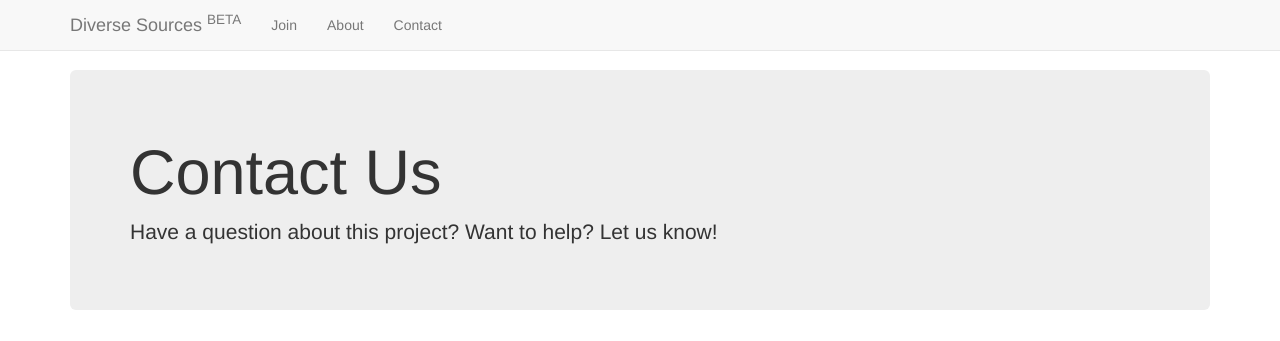
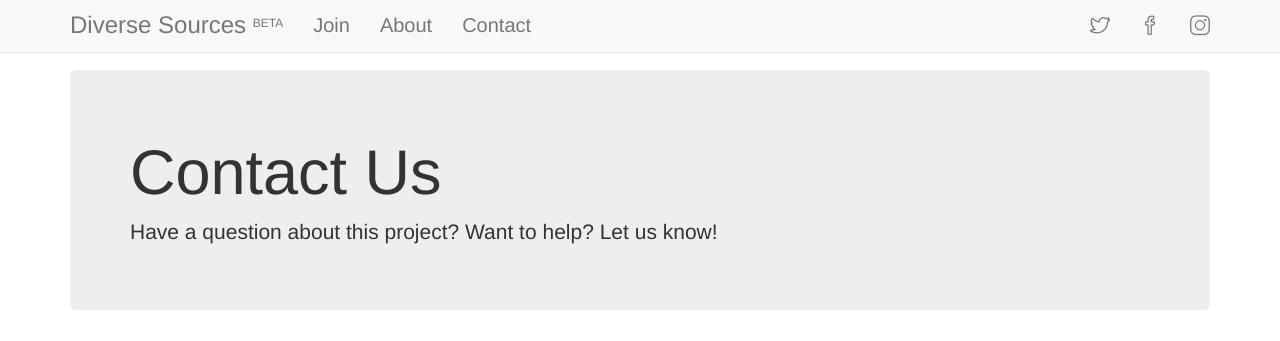
Before and after one commit to greglinch/sourcelist, a Django app: page /contact in a window 1280 px wide. Shown: the top 341 px of the page. Run offline with Django 3.2, Linux system fonts and the light colour scheme; parts of the project's set-up code (start-up, migrations or seed data) failed here and were passed over; some libraries are stand-ins or nearby versions.

Commit message:
update and uncomment social icons -- header only -- and update navbar styling

```diff
--- a/templates/base.html
+++ b/templates/base.html
@@ -53,20 +53,20 @@
             line-height: 60px;
             background-color: #f8f8f8;
           }
-
-          footer .social-icons {
-            margin-bottom: 25px;
+          /*
+          .social {
+            margin: 8px;
           }
 
-          footer .social-icons a {
-            font-size: 26px;
-            margin-right: 10px;
+          .social a {
+            font-size: 18px;
+            margin-right: 5px;
             text-decoration: none;
           }
 
-          .social-icons, .social-icons li {
+          .social, .social li a {
             display: inline-block;
-          }
+          }*/
 
   /*        input {
             width: 200px;
@@ -103,6 +103,18 @@
             display: block;
           }
 
+          .nav li {
+            font-size: 20px;
+          }
+
+          .navbar-brand {
+            font-size: 24px;
+          }
+
+          .navbar-brand sup {
+            font-size: 50%;
+          }
+
         </style>
 
     </head>
--- a/templates/footer.html
+++ b/templates/footer.html
@@ -1,7 +1,6 @@
 <footer class="footer jumbotron" id="footer">
     <div class="container">
-        <p style="margin-top: -30px;">&copy; Diverse Sources 2017</p>
-        {% include "social-icons.html" %}
+    	<p style="margin-top: -30px;">&copy; Diverse Sources 2017</p>
     </div>
 </footer>
 
--- a/templates/navbar.html
+++ b/templates/navbar.html
@@ -16,6 +16,8 @@
         <li><a href="/join">Join</a></li>
         <li><a href="/about">About</a></li>
         <li><a href="/contact">Contact</a></li>
+      </ul>
+      <ul class="nav navbar-nav navbar-right">
         {% include "social-icons.html" %}
       </ul>
       <!-- <ul class="nav navbar-nav navbar-right">
--- a/templates/social-icons.html
+++ b/templates/social-icons.html
@@ -1,20 +1,19 @@
 <link rel="stylesheet" href="https://cdnjs.cloudflare.com/ajax/libs/simple-line-icons/2.4.1/css/simple-line-icons.css">
 
-<!-- DO NOT USE THIS -->
-<!-- <li class="twitter-icon">
-	<a href="https://twitter.com/lierseSources"><span class="icon-social-twitter"></span></a>
-</li>
-<li class="facebook-icon">
-	<a href="https://www.facebook.com/lierseSources/"><span class="icon-social-facebook"></span></a>
-</li>
-<li class="instagram-icon">
-	<a href="https://www.instagram.com/liersesources/"><span class="icon-social-instagram"></span></a>
-</li> -->
-<!-- USE THIS -->
-<!-- <span class="social-icons">
+<!-- <span class="social-icons"> -->
 	<li>
-		<a href="https://twitter.com/lierseSources"><span class="icon-social-twitter"></span></a>
-		<a href="https://www.facebook.com/lierseSources/"><span class="icon-social-facebook"></span></a>
-		<a href="https://www.instagram.com/liersesources/"><span class="icon-social-instagram"></span></a>
+		<a href="https://twitter.com/DiverseSources">
+			<span class="icon-social-twitter"></span>
+		</a>
 	</li>
-</span> -->
+	<li>
+		<a href="https://www.facebook.com/DiverseSources/">
+			<span class="icon-social-facebook"></span>
+		</a>
+	</li>
+	<li>
+		<a href="https://www.instagram.com/DiverseSources/">
+			<span class="icon-social-instagram"></span>
+		</a>
+	</li>
+<!-- </span> -->
```
